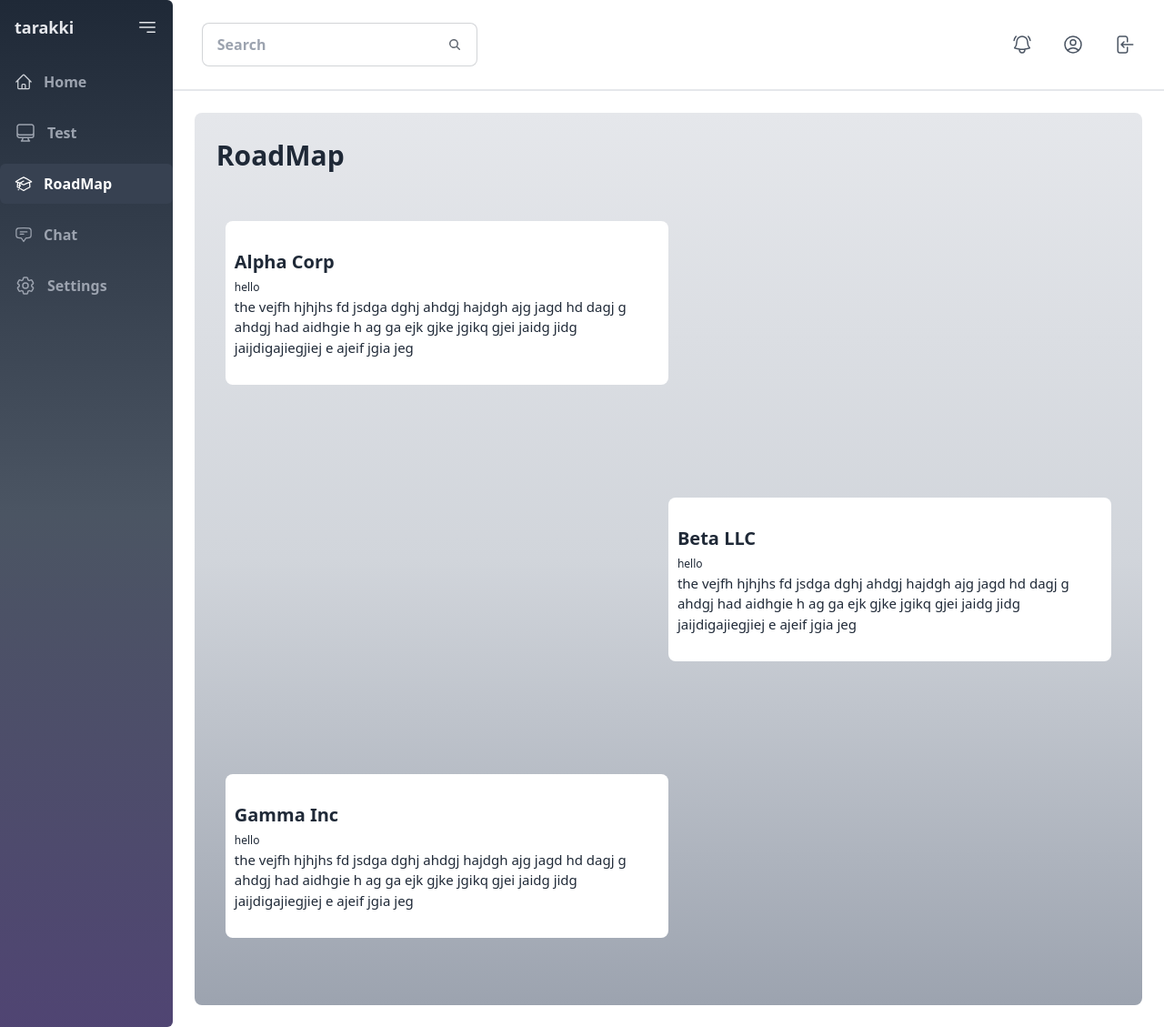
After one commit to th1rte3n13/Tarakki, a Django app: page /roadmap/ in a window 1280 px wide. The commit adds this page. Shown: the whole page at 91% size. Run offline with Django 5.2, Linux system fonts and the light colour scheme; some libraries are stand-ins or nearby versions.

Commit message:
added roadmap

```diff
--- a/backend/tarakki/core/templates/dashboard/dash-base.html
+++ b/backend/tarakki/core/templates/dashboard/dash-base.html
@@ -8,11 +8,11 @@
     <link href="https://cdn.jsdelivr.net/npm/daisyui@4.12.10/dist/full.min.css" rel="stylesheet" type="text/css" />
     <script src="https://unpkg.com/htmx.org@2.0.2"></script>
 </head>
-<body class="bg-gray-100 ">
+<body class="bg-white">
 
     <div class="flex min-h-screen">
         <!-- Sidebar -->
-        <div class="bg-gray-800 w-[200px] min-h-screen flex flex-col rounded-r-md">
+        <div class="bg-gray-800 bg-gradient-to-b from-gray-800 via-gray-600 via-gray-400/60 to-purple-400/30 w-[200px] min-h-screen flex flex-col rounded-r-md backdrop-blur-lg">
             <div class="text-left pt-4 text-lg font-semibold px-4 text-gray-200 flex justify-between items-center">
                 <div>tarakki</div>
                 <svg xmlns="http://www.w3.org/2000/svg" fill="none" viewBox="0 0 24 24" stroke-width="1.5" stroke="currentColor" class="size-6">
@@ -24,7 +24,7 @@
                 <ul class="mt-6 flex gap-3 flex-col">
                     <li>
                         <a href="{% url 'dashboard_home' %}"
-                           class="block py-2.5 px-4 rounded transition duration-200 {% if request.path == '/dash' %}bg-gray-700 text-white{% else %}hover:bg-gray-700 hover:text-white text-gray-300{% endif %} flex gap-3 items-center">
+                           class="block py-2.5 px-4 rounded-md transition duration-200 {% if request.path == '/dash' %}bg-gray-700 text-white{% else %}hover:bg-gray-700 hover:text-white text-gray-300{% endif %} flex gap-3 items-center">
                            <svg xmlns="http://www.w3.org/2000/svg" fill="none" viewBox="0 0 24 24" stroke-width="1.5" stroke="currentColor" class="size-5">
                             <path stroke-linecap="round" stroke-linejoin="round" d="m2.25 12 8.954-8.955c.44-.439 1.152-.439 1.591 0L21.75 12M4.5 9.75v10.125c0 .621.504 1.125 1.125 1.125H9.75v-4.875c0-.621.504-1.125 1.125-1.125h2.25c.621 0 1.125.504 1.125 1.125V21h4.125c.621 0 1.125-.504 1.125-1.125V9.75M8.25 21h8.25" />
                           </svg>
@@ -34,7 +34,7 @@
                         </a>
                     </li>
                         <a href="{% url 'dashboard_test' %}"
-                           class="block py-2.5 px-4 rounded transition duration-200 {% if request.path == '/test' %}bg-gray-700 text-white{% else %}hover:bg-gray-700 hover:text-white text-gray-300{% endif %} flex gap-3 items-center text-gray-400">
+                           class="block py-2.5 px-4 rounded-md transition duration-200 {% if request.path == '/test/' %}bg-gray-700 text-white{% else %}hover:bg-gray-700 hover:text-white text-gray-300{% endif %} flex gap-3 items-center text-gray-400">
                            <svg xmlns="http://www.w3.org/2000/svg" fill="none" viewBox="0 0 24 24" stroke-width="1.5" stroke="currentColor" class="size-6">
                             <path stroke-linecap="round" stroke-linejoin="round" d="M9 17.25v1.007a3 3 0 0 1-.879 2.122L7.5 21h9l-.621-.621A3 3 0 0 1 15 18.257V17.25m6-12V15a2.25 2.25 0 0 1-2.25 2.25H5.25A2.25 2.25 0 0 1 3 15V5.25m18 0A2.25 2.25 0 0 0 18.75 3H5.25A2.25 2.25 0 0 0 3 5.25m18 0V12a2.25 2.25 0 0 1-2.25 2.25H5.25A2.25 2.25 0 0 1 3 12V5.25" />
                           </svg>
@@ -45,8 +45,8 @@
                         </a>
                     </li>
                     <li>
-                        <a href="{% url 'dashboard_profile' %}"
-                           class="block py-2.5 px-4 rounded transition duration-200 {% if request.path == '/profile/' %}bg-gray-700 text-white{% else %}hover:bg-gray-700 hover:text-white text-gray-300{% endif %} flex items-center gap-3 text-gray-400">
+                        <a href="{% url 'dashboard_roadmap' %}"
+                           class="block py-2.5 px-4 rounded-md transition duration-200 {% if request.path == '/roadmap/' %}bg-gray-700 text-white{% else %}hover:bg-gray-700 hover:text-white text-gray-300{% endif %} flex items-center gap-3 text-gray-400">
                            <svg xmlns="http://www.w3.org/2000/svg" fill="none" viewBox="0 0 24 24" stroke-width="1.5" stroke="currentColor" class="size-5">
                             <path stroke-linecap="round" stroke-linejoin="round" d="M4.26 10.147a60.438 60.438 0 0 0-.491 6.347A48.62 48.62 0 0 1 12 20.904a48.62 48.62 0 0 1 8.232-4.41 60.46 60.46 0 0 0-.491-6.347m-15.482 0a50.636 50.636 0 0 0-2.658-.813A59.906 59.906 0 0 1 12 3.493a59.903 59.903 0 0 1 10.399 5.84c-.896.248-1.783.52-2.658.814m-15.482 0A50.717 50.717 0 0 1 12 13.489a50.702 50.702 0 0 1 7.74-3.342M6.75 15a.75.75 0 1 0 0-1.5.75.75 0 0 0 0 1.5Zm0 0v-3.675A55.378 55.378 0 0 1 12 8.443m-7.007 11.55A5.981 5.981 0 0 0 6.75 15.75v-1.5" />
                           </svg>
@@ -57,7 +57,7 @@
                     </li>
 
                         <a href="{% url 'chat' %}"
-                           class="block py-2.5 px-4 rounded transition duration-200 {% if request.path == '/chat/' %}bg-gray-700 text-white{% else %}hover:bg-gray-700 hover:text-white text-gray-300{% endif %} flex items-center gap-3 text-gray-400">
+                           class="block py-2.5 px-4 rounded-md transition duration-200 {% if request.path == '/chat/' %}bg-gray-700 text-white{% else %}hover:bg-gray-700 hover:text-white text-gray-300{% endif %} flex items-center gap-3 text-gray-400">
                            <svg xmlns="http://www.w3.org/2000/svg" fill="none" viewBox="0 0 24 24" stroke-width="1.5" stroke="currentColor" class="size-5">
                             <path stroke-linecap="round" stroke-linejoin="round" d="M7.5 8.25h9m-9 3H12m-9.75 1.51c0 1.6 1.123 2.994 2.707 3.227 1.129.166 2.27.293 3.423.379.35.026.67.21.865.501L12 21l2.755-4.133a1.14 1.14 0 0 1 .865-.501 48.172 48.172 0 0 0 3.423-.379c1.584-.233 2.707-1.626 2.707-3.228V6.741c0-1.602-1.123-2.995-2.707-3.228A48.394 48.394 0 0 0 12 3c-2.392 0-4.744.175-7.043.513C3.373 3.746 2.25 5.14 2.25 6.741v6.018Z" />
                           </svg>
@@ -69,7 +69,7 @@
                     </li>
                     <li>
                         <a href="{% url 'dashboard_settings' %}"
-                           class="block py-2.5 px-4 rounded transition duration-200 {% if request.path == '/settings/' %}bg-gray-700 text-white{% else %}hover:bg-gray-700 hover:text-white text-gray-300{% endif %} flex items-center gap-3 text-gray-400">
+                           class="block py-2.5 px-4 rounded-md transition duration-200 {% if request.path == '/settings/' %}bg-gray-700 text-white{% else %}hover:bg-gray-700 hover:text-white text-gray-300{% endif %} flex items-center gap-3 text-gray-400">
                            <svg xmlns="http://www.w3.org/2000/svg" fill="none" viewBox="0 0 24 24" stroke-width="1.5" stroke="currentColor" class="size-6">
                             <path stroke-linecap="round" stroke-linejoin="round" d="M9.594 3.94c.09-.542.56-.94 1.11-.94h2.593c.55 0 1.02.398 1.11.94l.213 1.281c.063.374.313.686.645.87.074.04.147.083.22.127.325.196.72.257 1.075.124l1.217-.456a1.125 1.125 0 0 1 1.37.49l1.296 2.247a1.125 1.125 0 0 1-.26 1.431l-1.003.827c-.293.241-.438.613-.43.992a7.723 7.723 0 0 1 0 .255c-.008.378.137.75.43.991l1.004.827c.424.35.534.955.26 1.43l-1.298 2.247a1.125 1.125 0 0 1-1.369.491l-1.217-.456c-.355-.133-.75-.072-1.076.124a6.47 6.47 0 0 1-.22.128c-.331.183-.581.495-.644.869l-.213 1.281c-.09.543-.56.94-1.11.94h-2.594c-.55 0-1.019-.398-1.11-.94l-.213-1.281c-.062-.374-.312-.686-.644-.87a6.52 6.52 0 0 1-.22-.127c-.325-.196-.72-.257-1.076-.124l-1.217.456a1.125 1.125 0 0 1-1.369-.49l-1.297-2.247a1.125 1.125 0 0 1 .26-1.431l1.004-.827c.292-.24.437-.613.43-.991a6.932 6.932 0 0 1 0-.255c.007-.38-.138-.751-.43-.992l-1.004-.827a1.125 1.125 0 0 1-.26-1.43l1.297-2.247a1.125 1.125 0 0 1 1.37-.491l1.216.456c.356.133.751.072 1.076-.124.072-.044.146-.086.22-.128.332-.183.582-.495.644-.869l.214-1.28Z" />
                             <path stroke-linecap="round" stroke-linejoin="round" d="M15 12a3 3 0 1 1-6 0 3 3 0 0 1 6 0Z" />
@@ -85,9 +85,9 @@
         </div>
 
         <!-- Main Content -->
-        <div class="flex-grow p-6">
+        <div class="flex-grow">
              <!-- Top Navbar -->
-             <div class="bg-white  rounded-xl p-5 mb-6 flex justify-between items-center">
+             <div class="bg-white border-b-2 h-[100px]  py-8 px-8  flex justify-between items-center">
                 <div class="text-xl font-semibold flex gap-4 items-center">
 
                     <label class="input input-bordered flex items-center gap-2 focus:outline-none">
@@ -123,7 +123,7 @@
                     </a>
                 </div>
             </div>
-            <div class="mt-6">
+            <div class=" p-6 overflow-y-auto h-[calc(100vh-100px)]">
                 {% block content %}
                 {% endblock %}
             </div>
--- a/backend/tarakki/core/templates/dashboard/dash-home.html
+++ b/backend/tarakki/core/templates/dashboard/dash-home.html
@@ -1,7 +1,7 @@
 {% extends 'dashboard/dash-base.html' %}
 
 {% block content %}
-<div class="bg-white p-6 shadow-lg rounded-lg">
+<div class="bg-white p-6  rounded-lg">
     <div class="text-gray-600 text-lg font-semibold">Welcome, Melbin</div>
     {{chart | safe}}
 </div>
--- /dev/null
+++ b/backend/tarakki/core/templates/dashboard/dash-roadmap.html
@@ -0,0 +1,23 @@
+{% extends 'dashboard/dash-base.html' %}
+{% block content %}
+<div class="p-6 rounded-lg bg-gradient-to-b from-gray-200 via-gray-300 to-gray-400">
+    <h1 class="font-bold text-[30px]">RoadMap</h1>
+    <div class="relative max-w-[1200px] m-[100px] m-auto space-y-6 ">
+        {% for item in items%}
+        <div class="flex  px-[10px] py-[50px] w-full {% if forloop.counter|divisibleby:2 %}flex-row-reverse{% else %}flex-row{% endif %}">
+            <div class="w-[50%] bg-gray-300 px-[10px] py-[30px] rounded-lg bg-white text-[15px] ">
+                <h2 class="font-bold text-[20px]">{{item.title}}</h2>
+                <small class="text-gray-800">hello</small>
+                <p>
+                    the vejfh hjhjhs fd jsdga dghj ahdgj hajdgh ajg jagd hd dagj g ahdgj
+                    had aidhgie h ag ga ejk gjke jgikq gjei jaidg jidg jaijdigajiegjiej
+                    e ajeif jgia jeg
+                </p>
+            </div>
+        </div>
+        {% endfor %}
+
+
+    </div>
+</div>
+{% endblock %}
--- a/backend/tarakki/core/urls.py
+++ b/backend/tarakki/core/urls.py
@@ -6,7 +6,7 @@ urlpatterns = [
     path("signin",views.signin,name="signin"),
     path("signup",views.signup,name="signup"),
     path('dash', views.dashboard_home, name='dashboard_home'),
-    path('profile/', views.dashboard_profile, name='dashboard_profile'),
+    path('roadmap/', views.dashboard_roadmap, name='dashboard_roadmap'),
     path('settings/', views.dashboard_settings, name='dashboard_settings'),
      path('test/', views.dashboard_test, name='dashboard_test'),
 ]
--- a/backend/tarakki/core/views.py
+++ b/backend/tarakki/core/views.py
@@ -80,8 +80,26 @@ def dashboard_home(request):
     context = {'chart': chart}
     return render(request, 'dashboard/dash-home.html',context)
 
-def dashboard_profile(request):
-    return render(request, 'dashboard/profile.html')
+def dashboard_roadmap(request):
+    context = {'items':[
+    {
+        'step': 1,
+        'title': 'Alpha Corp',
+        'description': 'Lorem ipsum dolor sit amet, consectetur adipiscing elit. Nulla fermentum, turpis ac vestibulum aliquam, lacus felis.'
+    },
+    {
+        'step': 2,
+        'title': 'Beta LLC',
+        'description': 'Sed do eiusmod tempor incididunt ut labore et dolore magna aliqua. Ut enim ad minim veniam, quis nostrud exercitation ullamco laboris nisi ut aliquip.'
+    },
+    {
+        'step': 3,
+        'title': 'Gamma Inc',
+        'description': 'Duis aute irure dolor in reprehenderit in voluptate velit esse cillum dolore eu fugiat nulla pariatur. Excepteur sint occaecat cupidatat non proident.'
+    }
+]
+}
+    return render(request, 'dashboard/dash-roadmap.html',context)
 
 def dashboard_settings(request):
     return render(request, 'dashboard/settings.html')
```
Also changed, not shown: backend/tarakki/core/templates/dashboard/profile.html (deleted, +0 -8 lines).
